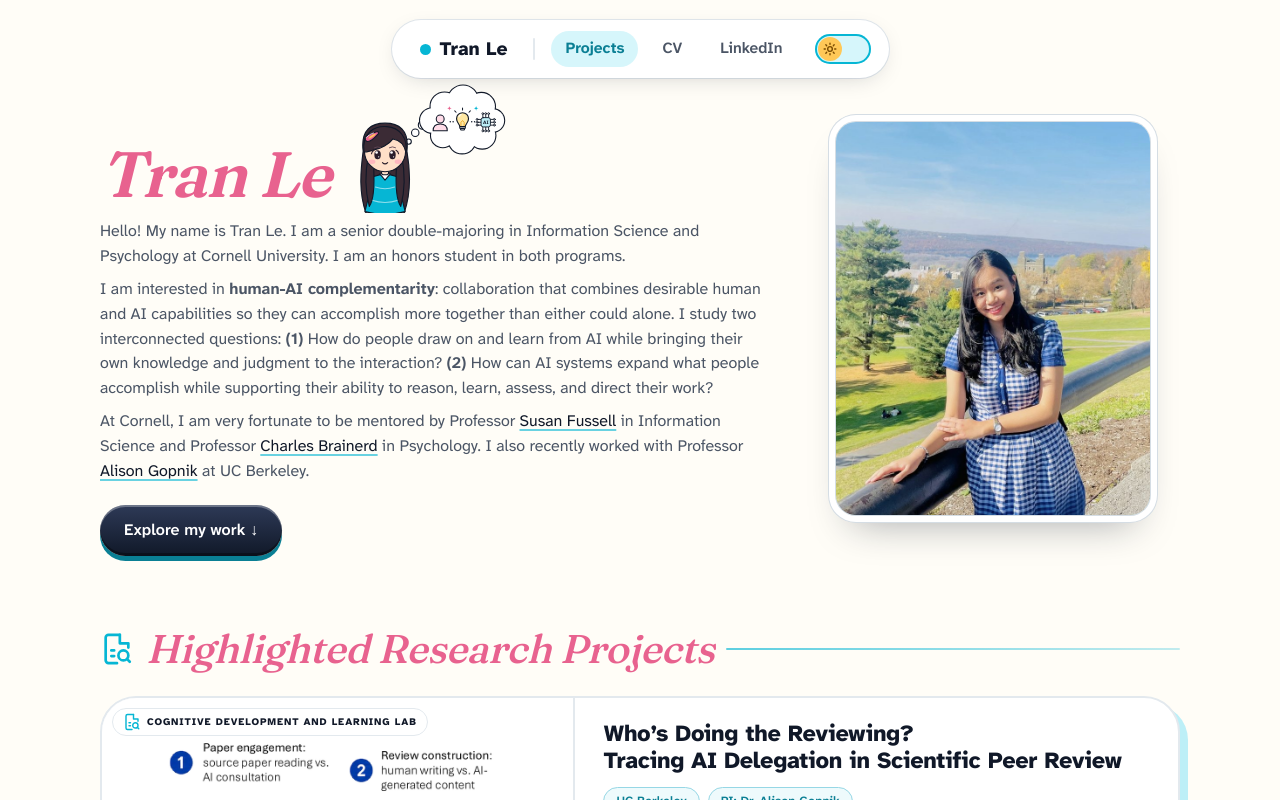
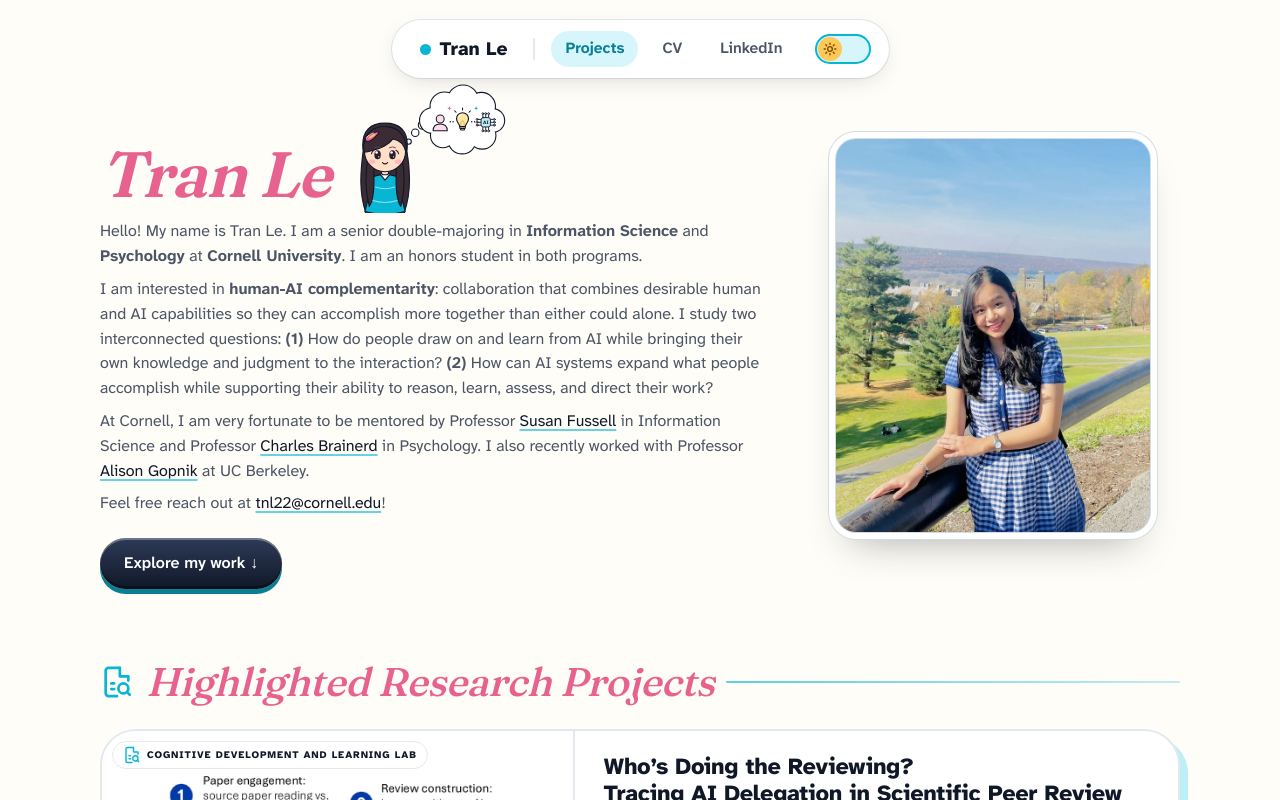
Before and after one commit to betatran3010/betatran3010.github.io, a React (Vite) app: page / in a window 1280 px wide. Shown: the top 800 px of the page. Built offline with nearby package versions, Linux system fonts and the light colour scheme.

Commit message:
Hero: bold key terms, add contact line

```diff
--- a/components/Hero.tsx
+++ b/components/Hero.tsx
@@ -10,9 +10,10 @@ const Hero: React.FC<{ go: (hash: string) => void }> = ({ go }) => (
           <Chibi />
         </div>
         <div className="bio">
-          <p>Hello! My name is Tran Le. I am a senior double-majoring in Information Science and Psychology at Cornell University. I am an honors student in both programs.</p>
+          <p>Hello! My name is Tran Le. I am a senior double-majoring in <b>Information Science</b> and <b>Psychology</b> at <b>Cornell University</b>. I am an honors student in both programs.</p>
           <p>I am interested in <b>human-AI complementarity</b>: collaboration that combines desirable human and AI capabilities so they can accomplish more together than either could alone. I study two interconnected questions: <b>(1)</b> How do people draw on and learn from AI while bringing their own knowledge and judgment to the interaction? <b>(2)</b> How can AI systems expand what people accomplish while supporting their ability to reason, learn, assess, and direct their work?</p>
           <p>At Cornell, I am very fortunate to be mentored by Professor <a className="bio-a" href="https://bowers.cornell.edu/people/susan-fussell" target="_blank" rel="noopener noreferrer">Susan Fussell</a> in Information Science and Professor <a className="bio-a" href="https://psychology.cornell.edu/charles-brainerd" target="_blank" rel="noopener noreferrer">Charles Brainerd</a> in Psychology. I also recently worked with Professor <a className="bio-a" href="https://www.gopniklab.berkeley.edu/" target="_blank" rel="noopener noreferrer">Alison Gopnik</a> at UC Berkeley.</p>
+          <p>Feel free reach out at <a className="bio-a" href="mailto:tnl22@cornell.edu">tnl22@cornell.edu</a>!</p>
         </div>
         <div className="cta">
           <a className="btn" href="#projects" onClick={e => { e.preventDefault(); go('#projects'); }}>Explore my work ↓</a>
```
